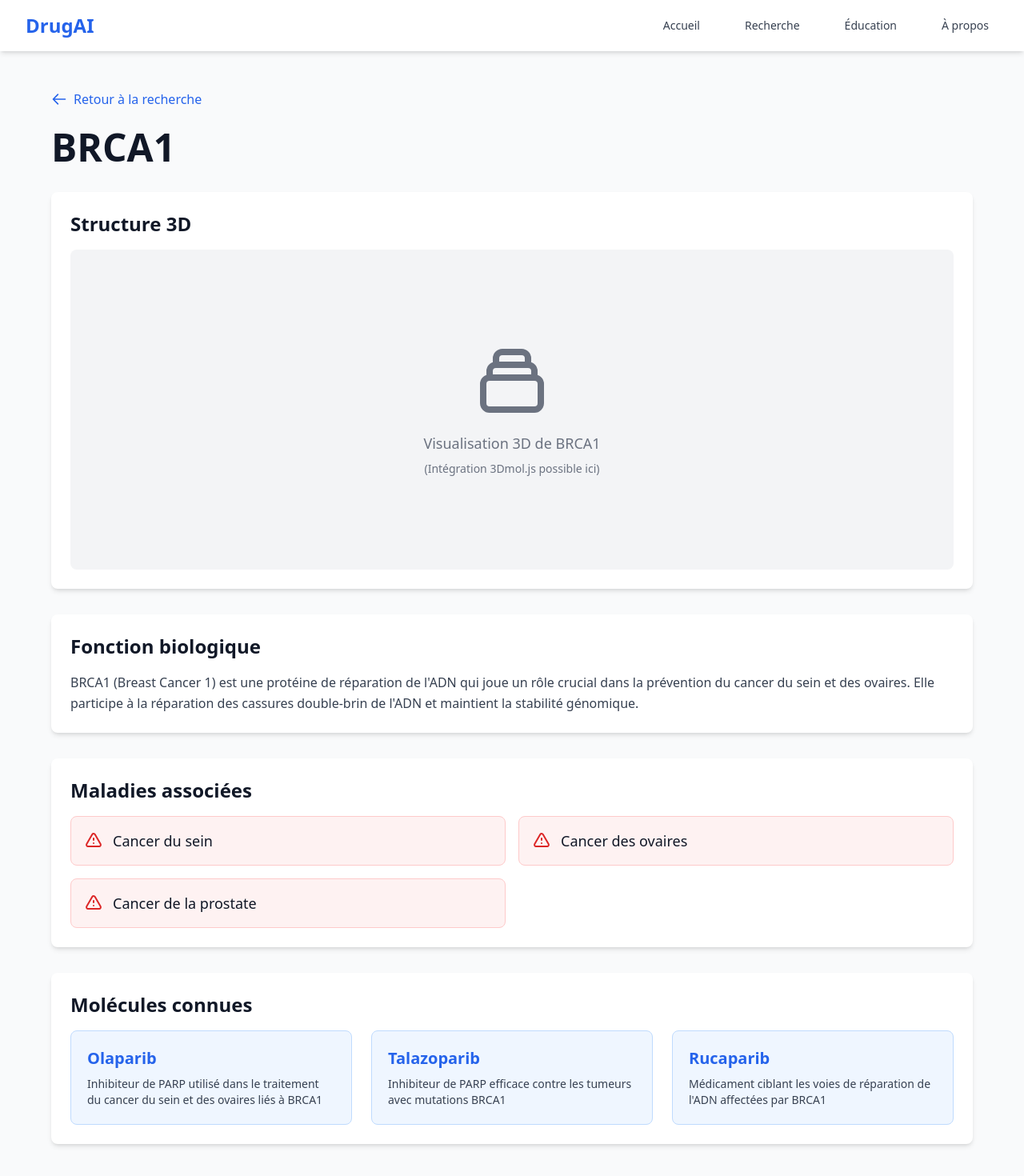
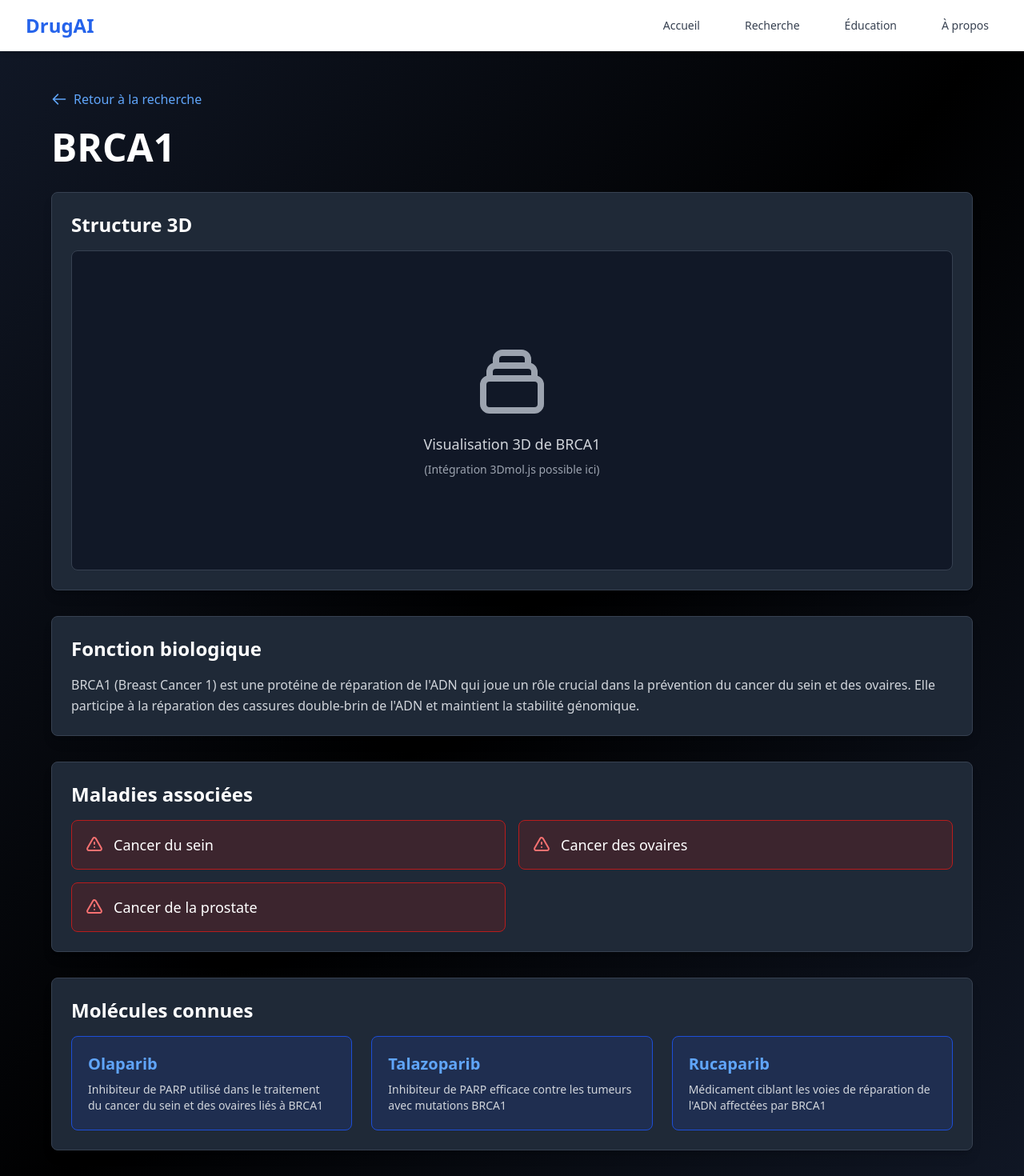
Before and after one commit to nodeWizard/drugAi, a React (Vite) app: page /proteine/1 in a window 1280 px wide. Shown: the top 1470 px of the page at 80% size. Built offline with nearby package versions, Linux system fonts and the light colour scheme.

Commit message:
use dark theme

```diff
--- a/src/App.tsx
+++ b/src/App.tsx
@@ -10,7 +10,7 @@ import Footer from './components/Footer'
 function App() {
   return (
     <BrowserRouter>
-      <div className="min-h-screen flex flex-col">
+      <div className="min-h-screen flex flex-col bg-gradient-to-br from-gray-900 via-black to-gray-900">
         <Navbar />
         <main className="flex-1">
           <Routes>
--- a/src/components/Footer.tsx
+++ b/src/components/Footer.tsx
@@ -10,7 +10,7 @@ function Footer() {
           </div>
           <div className="flex space-x-6">
             <a
-              href="https://github.com"
+              href="https://github.com/nodeWizard"
               target="_blank"
               rel="noopener noreferrer"
               className="text-gray-400 hover:text-white transition-colors"
@@ -21,7 +21,7 @@ function Footer() {
               </svg>
             </a>
             <a
-              href="https://linkedin.com"
+              href="https://www.linkedin.com/in/rawen-soltani-348348326/"
               target="_blank"
               rel="noopener noreferrer"
               className="text-gray-400 hover:text-white transition-colors"
--- a/src/components/Navbar.tsx
+++ b/src/components/Navbar.tsx
@@ -6,7 +6,7 @@ function Navbar() {
   const isActive = (path: string) => location.pathname === path
 
   return (
-    <nav className="bg-white/90 backdrop-blur-md shadow-md fixed top-0 left-0 right-0 z-50">
+    <nav className="bg-white backdrop-blur-md shadow-md fixed top-0 left-0 right-0 z-50">
       <div className="container mx-auto px-4 sm:px-6 lg:px-8">
         <div className="flex items-center justify-between h-16">
           {/* Logo */}
@@ -18,40 +18,40 @@ function Navbar() {
           <div className="hidden md:flex items-center space-x-8">
             <Link
               to="/"
-              className={`px-3 py-2 rounded-md text-sm font-medium transition-colors ${
+              className={`px-3 py-2 text-sm font-medium transition-colors ${
                 isActive('/')
-                  ? 'text-blue-600 bg-blue-50'
-                  : 'text-gray-700 hover:text-blue-600 hover:bg-gray-50'
+                  ? 'text-blue-600 underline decoration-2 underline-offset-4'
+                  : 'text-gray-700 hover:text-blue-600'
               }`}
             >
               Accueil
             </Link>
             <Link
               to="/recherche"
-              className={`px-3 py-2 rounded-md text-sm font-medium transition-colors ${
+              className={`px-3 py-2 text-sm font-medium transition-colors ${
                 isActive('/recherche')
-                  ? 'text-blue-600 bg-blue-50'
-                  : 'text-gray-700 hover:text-blue-600 hover:bg-gray-50'
+                  ? 'text-blue-600 underline decoration-2 underline-offset-4'
+                  : 'text-gray-700 hover:text-blue-600'
               }`}
             >
               Recherche
             </Link>
             <Link
               to="/education"
-              className={`px-3 py-2 rounded-md text-sm font-medium transition-colors ${
+              className={`px-3 py-2 text-sm font-medium transition-colors ${
                 isActive('/education')
-                  ? 'text-blue-600 bg-blue-50'
-                  : 'text-gray-700 hover:text-blue-600 hover:bg-gray-50'
+                  ? 'text-blue-600 underline decoration-2 underline-offset-4'
+                  : 'text-gray-700 hover:text-blue-600'
               }`}
             >
               Éducation
             </Link>
             <Link
               to="/apropos"
-              className={`px-3 py-2 rounded-md text-sm font-medium transition-colors ${
+              className={`px-3 py-2 text-sm font-medium transition-colors ${
                 isActive('/apropos')
-                  ? 'text-blue-600 bg-blue-50'
-                  : 'text-gray-700 hover:text-blue-600 hover:bg-gray-50'
+                  ? 'text-blue-600 underline decoration-2 underline-offset-4'
+                  : 'text-gray-700 hover:text-blue-600'
               }`}
             >
               À propos
--- a/src/pages/ProteineDetail.tsx
+++ b/src/pages/ProteineDetail.tsx
@@ -76,10 +76,10 @@ function ProteineDetail() {
 
   if (!protein) {
     return (
-      <div className="bg-gray-50">
+      <div className="min-h-screen">
         <div className="container mx-auto px-4 sm:px-6 lg:px-8 py-12 mt-16 text-center">
-          <h1 className="text-3xl font-bold text-gray-900 mb-4">Protéine non trouvée</h1>
-          <Link to="/recherche" className="text-blue-600 hover:text-blue-700">
+          <h1 className="text-3xl font-bold text-white mb-4">Protéine non trouvée</h1>
+          <Link to="/recherche" className="text-blue-400 hover:text-blue-300 transition-colors">
             Retour à la recherche
           </Link>
         </div>
@@ -88,12 +88,12 @@ function ProteineDetail() {
   }
 
   return (
-    <div className="bg-gray-50">
+    <div className="min-h-screen">
       <div className="container mx-auto px-4 sm:px-6 lg:px-8 py-12 mt-16">
         <div className="max-w-6xl mx-auto">
           <Link
             to="/recherche"
-            className="inline-flex items-center text-blue-600 hover:text-blue-700 mb-6 transition-colors"
+            className="inline-flex items-center text-blue-400 hover:text-blue-300 mb-6 transition-colors"
           >
             <svg className="w-5 h-5 mr-2" fill="none" stroke="currentColor" viewBox="0 0 24 24">
               <path strokeLinecap="round" strokeLinejoin="round" strokeWidth={2} d="M10 19l-7-7m0 0l7-7m-7 7h18" />
@@ -101,42 +101,42 @@ function ProteineDetail() {
             Retour à la recherche
           </Link>
 
-          <h1 className="text-4xl md:text-5xl font-bold text-gray-900 mb-8">{protein.name}</h1>
+          <h1 className="text-4xl md:text-5xl font-bold text-white mb-8">{protein.name}</h1>
 
           {/* Structure 3D Section */}
-          <section className="bg-white rounded-lg shadow-md p-6 mb-8">
-            <h2 className="text-2xl font-bold text-gray-900 mb-4">Structure 3D</h2>
-            <div className="bg-gray-100 rounded-lg p-8 text-center min-h-[400px] flex items-center justify-center">
-              <div className="text-gray-500">
+          <section className="bg-gray-800 rounded-lg shadow-lg p-6 mb-8 border border-gray-700 hover:border-gray-600 transition-colors">
+            <h2 className="text-2xl font-bold text-white mb-4">Structure 3D</h2>
+            <div className="bg-gray-900 rounded-lg p-8 text-center min-h-[400px] flex items-center justify-center border border-gray-700">
+              <div className="text-gray-400">
                 <svg className="w-24 h-24 mx-auto mb-4" fill="none" stroke="currentColor" viewBox="0 0 24 24">
                   <path strokeLinecap="round" strokeLinejoin="round" strokeWidth={2} d="M19 11H5m14 0a2 2 0 012 2v6a2 2 0 01-2 2H5a2 2 0 01-2-2v-6a2 2 0 012-2m14 0V9a2 2 0 00-2-2M5 11V9a2 2 0 012-2m0 0V5a2 2 0 012-2h6a2 2 0 012 2v2M7 7h10" />
                 </svg>
-                <p className="text-lg">Visualisation 3D de {protein.name}</p>
+                <p className="text-lg text-gray-300">Visualisation 3D de {protein.name}</p>
                 <p className="text-sm mt-2">(Intégration 3Dmol.js possible ici)</p>
               </div>
             </div>
           </section>
 
           {/* Fonction biologique */}
-          <section className="bg-white rounded-lg shadow-md p-6 mb-8">
-            <h2 className="text-2xl font-bold text-gray-900 mb-4">Fonction biologique</h2>
-            <p className="text-gray-700 leading-relaxed">{protein.fullDesc}</p>
+          <section className="bg-gray-800 rounded-lg shadow-lg p-6 mb-8 border border-gray-700 hover:border-gray-600 transition-colors">
+            <h2 className="text-2xl font-bold text-white mb-4">Fonction biologique</h2>
+            <p className="text-gray-300 leading-relaxed">{protein.fullDesc}</p>
           </section>
 
           {/* Maladies associées */}
-          <section className="bg-white rounded-lg shadow-md p-6 mb-8">
-            <h2 className="text-2xl font-bold text-gray-900 mb-4">Maladies associées</h2>
+          <section className="bg-gray-800 rounded-lg shadow-lg p-6 mb-8 border border-gray-700 hover:border-gray-600 transition-colors">
+            <h2 className="text-2xl font-bold text-white mb-4">Maladies associées</h2>
             <div className="grid grid-cols-1 md:grid-cols-2 gap-4">
               {protein.diseases.map((disease, index) => (
                 <div
                   key={index}
-                  className="bg-red-50 border border-red-200 rounded-lg p-4 hover:bg-red-100 transition-colors"
+                  className="bg-red-900/30 border border-red-700 rounded-lg p-4 hover:bg-red-900/50 hover:border-red-500 transition-all cursor-pointer"
                 >
                   <div className="flex items-center">
-                    <svg className="w-6 h-6 text-red-600 mr-3" fill="none" stroke="currentColor" viewBox="0 0 24 24">
+                    <svg className="w-6 h-6 text-red-400 mr-3" fill="none" stroke="currentColor" viewBox="0 0 24 24">
                       <path strokeLinecap="round" strokeLinejoin="round" strokeWidth={2} d="M12 9v2m0 4h.01m-6.938 4h13.856c1.54 0 2.502-1.667 1.732-3L13.732 4c-.77-1.333-2.694-1.333-3.464 0L3.34 16c-.77 1.333.192 3 1.732 3z" />
                     </svg>
-                    <span className="text-lg font-medium text-gray-900">{disease}</span>
+                    <span className="text-lg font-medium text-white">{disease}</span>
                   </div>
                 </div>
               ))}
@@ -144,16 +144,16 @@ function ProteineDetail() {
           </section>
 
           {/* Molécules connues */}
-          <section className="bg-white rounded-lg shadow-md p-6">
-            <h2 className="text-2xl font-bold text-gray-900 mb-4">Molécules connues</h2>
+          <section className="bg-gray-800 rounded-lg shadow-lg p-6 border border-gray-700 hover:border-gray-600 transition-colors">
+            <h2 className="text-2xl font-bold text-white mb-4">Molécules connues</h2>
             <div className="grid grid-cols-1 md:grid-cols-2 lg:grid-cols-3 gap-6">
               {protein.molecules.map((molecule, index) => (
                 <div
                   key={index}
-                  className="bg-blue-50 border border-blue-200 rounded-lg p-5 hover:shadow-lg transition-shadow"
+                  className="bg-blue-900/30 border border-blue-700 rounded-lg p-5 hover:bg-blue-900/50 hover:border-blue-500 hover:shadow-lg transition-all"
                 >
-                  <h3 className="text-xl font-bold text-blue-600 mb-2">{molecule.name}</h3>
-                  <p className="text-gray-700 text-sm">{molecule.desc}</p>
+                  <h3 className="text-xl font-bold text-blue-400 mb-2">{molecule.name}</h3>
+                  <p className="text-gray-300 text-sm">{molecule.desc}</p>
                 </div>
               ))}
             </div>
```
Also changed, not shown: src/pages/APropos.tsx (+13 -13 lines), src/pages/Education.tsx (+24 -24 lines), src/pages/Recherche.tsx (+9 -9 lines).
